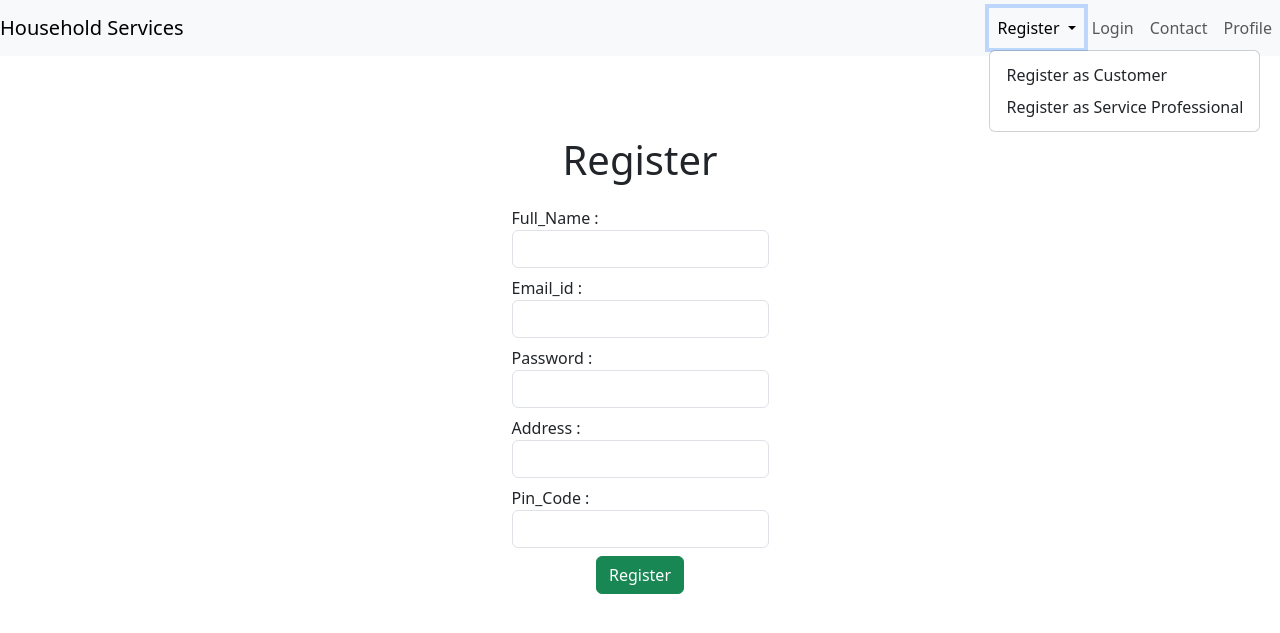
After one commit to 00-Aryan/MAD_1, a Flask app: page /register/customer in a window 1280 px wide, after a click on "Register". The commit adds this page. Shown: the top 633 px of the page. Run offline with Flask 3, Linux system fonts and the light colour scheme.

Commit message:
entered data in the input field in customer registration page is getting saved

```diff
--- a/routes.py
+++ b/routes.py
@@ -1,22 +1,107 @@
-from flask import Flask , render_template,redirect,url_for,request
+from flask import Flask , render_template,redirect,url_for,request,flash
 
 from models import db, Customer, Professionals, Orders, Cart,Category,Admin
 
 from app import app
 
 @app.route('/')
-def index():
-    return render_template('home.html')
+def home():
+    return render_template('Home.html')
 
 # @app.route("/services")
 # def services():
 #     return render_template('Services Page')
 
 
-@app.route('/login')
-def login():
+# @app.route('/login')
+# def Login():
+#     return render_template('login.html')
+
+# @app.route('/login', methods=['GET', 'POST'])
+# def Login():
+#     if request.method == 'POST':
+#         email = request.form.get('Email_id')
+#         password = request.form.get('password_hash')
+#         user = Customer.query.filter_by(Email_id = email).first()  # Ensure this function is implemented correctly
+
+#         if user and user.check_password(password):
+#             if user.role == 'customer':
+#                 return redirect('/customer_home')
+#             elif user.role == 'Service professional':
+#                 return redirect('/SP_home')
+#             elif user.role == 'admin':
+#                 return redirect('/admin-panel')
+#             else:
+#                 flash("Unexpected role. Contact support.")
+#                 return redirect('/login')
+#         else:
+#             flash("Invalid email or password.")
+#             return redirect('/login')
+#     return render_template('login.html')
+
+@app.route('/login', methods=['GET', 'POST'])
+def Login():
+    if request.method == 'POST':
+        email = request.form.get('email')  # Match form field name
+        password = request.form.get('password')  # Match form field name
+        # print(f"Username: {email}, Password: {password}")
+
+
+        user = Customer.query.filter_by(Email_id=email).first()
+        # print(user)
+
+        if user and user.check_password(password):
+            flash("Login successful!", "success")
+            return redirect('/customer_home')  # Redirect to a single dashboard
+        else:
+            flash("Invalid email or password.", "danger")
+            return redirect('/login')
+
     return render_template('login.html')
 
-@app.route('/register')
-def register():
-    return render_template('Registration.html')
+# Route for customer registration form (GET)
+@app.route('/register/customer', methods=['GET'])
+def CS_register():
+    return render_template('Customer_Registration.html')
+
+# Route for handling customer registration (POST)
+@app.route('/register/customer', methods=['POST'])
+def post_register_customer():
+    username = request.form.get('email')
+    password = request.form.get('password')
+    name = request.form.get('name')
+    Address = request.form.get('address')
+    pin_code = request.form.get('Pin_Code')
+
+    # Validate inputs
+    print(f"Username: {username}, Password: {password}, Name: {name}, Address: {Address}")
+
+    if not username or not password or not name:
+        flash("All fields are required", "danger")
+        return redirect(url_for('CS_register'))
+
+    user = Customer(Email_id = username, passhash = password, name = name , address = Address , Pin_Code = pin_code)
+    user.set_password(password)
+    db.session.add(user)
+    db.session.commit()
+    flash('Customer successfully registered')
+    return redirect(url_for('Login'))  # Redirect to a success or login page
+
+# Route for service provider registration form
+@app.route('/register/SP', methods=['GET'])
+def SP_register():
+    return render_template('SP_Registration.html')
+
+# Service provider home route
+@app.route('/ServiceProf_Home', methods=['GET'])
+def SP_Home():
+    return render_template('SP_home.html')
+
+
+@app.route('/customer_home')
+def CS_Home():
+    return render_template('customer_home.html')
+
+@app.route('/contact')
+def Contact():
+    return render_template('contact.html')
--- /dev/null
+++ b/templates/Customer_Registration.html
@@ -0,0 +1,48 @@
+{% extends 'layout.html' %}
+
+{% block title %}
+Register - Customer Household Services
+{% endblock %}
+{% block content %}
+<h1>Register</h1>
+<form method="post" class="form">
+    <label for="name" class="form-label">Full_Name :
+        <input type="text" name="name" id="name" class="form-control" required>
+    </label>
+    <label for="username" class="form-label">Email_id :
+        <input type="text" name="email" id="email_id" class="form-control" required>
+    </label>
+    <label for="password" class="form-label">Password :
+        <input type="password" name="password" id='password' class="form-control" required>
+    </label>
+    <label for="name" class="form-label">Address :
+        <input type="Address" name="address" id="Description" class="form-control">
+    </label>
+    <label for="name" class="form-label">Pin_Code :
+        <input type="text" name="Pin_Code" id="Description" class="form-control">
+    </label>
+    <input type="submit" value="Register" class="btn btn-success">
+    <!-- name should be mentioned in request.form.get in routes -->
+</form>
+{% endblock %}
+
+
+{% block style %}
+<style>
+    form {
+        display: flex;
+        flex-direction: column;
+        align-items: center;
+        margin-top: 8%;
+
+    }
+
+    h1 {
+        display: flex;
+        flex-direction: column;
+        align-items: center;
+        position: relative;
+        top: 80px;
+    }
+</style>
+{% endblock %}
--- a/templates/NavB.html
+++ b/templates/NavB.html
@@ -1,26 +1,30 @@
-   <!-- Navbar -->
-   <nav class="navbar navbar-expand-lg navbar-light bg-light">
-    <a class="navbar-brand" href="#">Household Services</a>
-    <button class="navbar-toggler" type="button" data-toggle="collapse" data-target="#navbarNav" aria-controls="navbarNav" aria-expanded="false" aria-label="Toggle navigation">
+<nav class="navbar navbar-expand-lg navbar-light bg-light">
+    <a class="navbar-brand" href="{{ url_for('home') }}">Household Services</a>
+    <button class="navbar-toggler" type="button" data-bs-toggle="collapse" data-bs-target="#navbarNav" aria-controls="navbarNav" aria-expanded="false" aria-label="Toggle navigation">
         <span class="navbar-toggler-icon"></span>
     </button>
     <div class="collapse navbar-collapse" id="navbarNav">
-        <ul class="navbar-nav ml-auto">
-            <li class="nav-item">
-                <a class="nav-link" href="#">Home</a>
+        <ul class="navbar-nav ms-auto">
+            <li class="nav-item dropdown">
+                <a class="nav-link dropdown-toggle" href="#" id="registerDropdown" role="button" data-bs-toggle="dropdown" aria-expanded="false">
+                    Register
+                </a>
+                <ul class="dropdown-menu" aria-labelledby="registerDropdown">
+                    <li><a class="dropdown-item" href="{{ url_for('CS_register') }}">Register as Customer</a></li>
+                    <li><a class="dropdown-item" href="{{ url_for('SP_register') }}">Register as Service Professional</a></li>
+                </ul>
             </li>
             <li class="nav-item">
-                <a class="nav-link" href="#services">Services</a>
+                <a class="nav-link" href="{{ url_for('Login') }}">Login</a>
             </li>
             <li class="nav-item">
-                <a class="nav-link" href="#pricing">Pricing</a>
+                <a class="nav-link" href="{{ url_for('Contact') }}">Contact</a>
             </li>
-            <li class="nav-item">
-                <a class="nav-link" href="#contact">Contact</a>
-            </li>
-            <li class="nav-item">
-                <a class="nav-link btn btn-primary text-white px-3" href="#login">Login</a>
-            </li>
+            <!-- Dropdown for Register -->
+
+                <li class="nav-item">
+                    <a class="nav-link" href="{{ url_for('home') }}">Profile</a>
+                </li>
         </ul>
     </div>
 </nav>
--- a/templates/layout.html
+++ b/templates/layout.html
@@ -8,19 +8,32 @@
             Household Services
         {% endblock %}
     </title>
-    <link rel="stylesheet" href="https://cdn.jsdelivr.net/npm/bootstrap@4.0.0/dist/css/bootstrap.min.css" integrity="sha384-Gn5384xqQ1aoWXA+058RXPxPg6fy4IWvTNh0E263XmFcJlSAwiGgFAW/dAiS6JXm" crossorigin="anonymous">
+    <link href="https://cdn.jsdelivr.net/npm/bootstrap@5.3.3/dist/css/bootstrap.min.css" rel="stylesheet" integrity="sha384-QWTKZyjpPEjISv5WaRU9OFeRpok6YctnYmDr5pNlyT2bRjXh0JMhjY6hW+ALEwIH" crossorigin="anonymous">
     {% block style %}
     {% endblock %}
 
 </head>
 <body>
     {% include 'navB.html' %}
+
+{% with messages = get_flashed_messages() %}
+    {% if messages %}
+        {% for message in messages %}
+        <div class="alert alert-warning alert-dismissible fade show" role="alert">
+        {{ message }}
+        <button type="button" class="btn-close" data-bs-dismiss="alert" aria-label="Close"></button>
+        </div>
+      {% endfor %}
+    {% endif %}
+{% endwith %}
+
+
         {% block content %}
         {% endblock %}
 
     {% block script %}
     {% endblock %}
 
-    <script src="https://cdn.jsdelivr.net/npm/bootstrap@5.3.2/dist/js/bootstrap.bundle.min.js" integrity="sha384-C6RzsynM9kWDrMNeT87bh95OGNyZPhcTNXj1NW7RuBCsyN/o0jlpcV8Qyq46cDfL" crossorigin="anonymous"></script>
+    <script src="https://cdn.jsdelivr.net/npm/bootstrap@5.3.3/dist/js/bootstrap.bundle.min.js" integrity="sha384-YvpcrYf0tY3lHB60NNkmXc5s9fDVZLESaAA55NDzOxhy9GkcIdslK1eN7N6jIeHz" crossorigin="anonymous"></script>
 </body>
 </html>
```
Also changed, not shown: models.py (+56 -16 lines), templates/AdminHome.html (added, +8 -0 lines), templates/Home.html (added, +25 -0 lines), templates/SP_Registration.html (renamed from templates/Registration.html, +7 -1 lines), templates/SP_home.html (added, +8 -0 lines), templates/admin-panel.html (added, +11 -0 lines), templates/contact.html (added, +8 -0 lines), templates/customer_home.html (added, +8 -0 lines), templates/login.html (+21 -8 lines), instance/db.sqlite3 (added).
